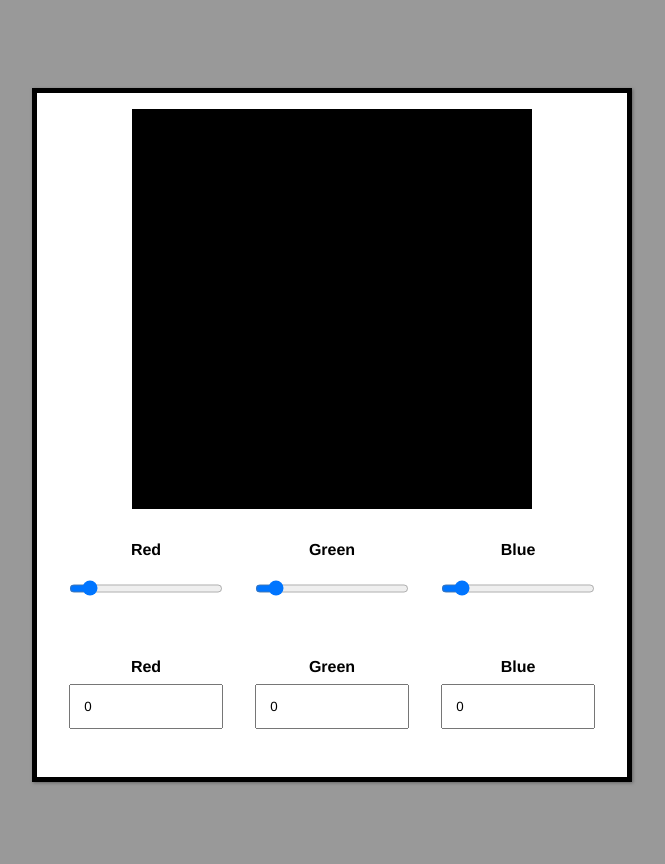
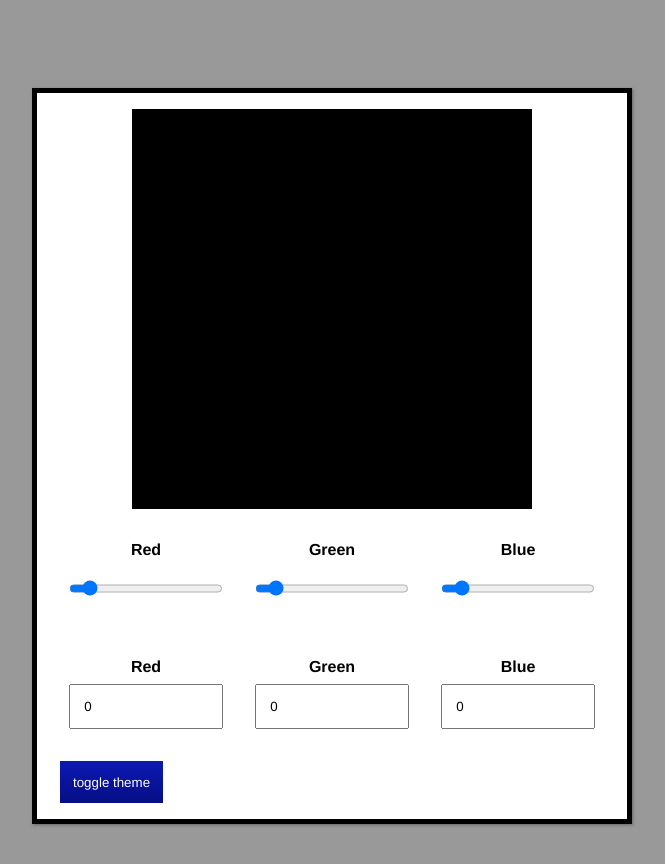
Before and after one commit to KindEni/colourway, a React (Vite) app: page / in a window 1280 px wide. Shown: the top 864 px of the page, without its empty margins (308-973 px from the left). Built offline with nearby package versions, Linux system fonts and the light colour scheme.

Commit message:
added toggle button for theme

```diff
--- a/src/App.tsx
+++ b/src/App.tsx
@@ -7,27 +7,32 @@ import { ColorSliders } from './ColorSliders';
 import { toRGB } from './utilities';
 import { reducer } from './reducer';
 import { ThemeContext } from './theme-context';
+import { useState } from 'react';
 
 import { ColorAdjustment } from './colorAdjustment';
 import { ColorSlider } from './ColorSlider';
 import { ColorInput } from './ColorInput';
 
+
+
 const App = () => {
   const themes = React.useContext(ThemeContext);
+
+  const [theme, toggleTheme] = useState(true)
 
   const [rgb, dispatch] = React.useReducer(reducer, {
     red: 0,
     green: 0,
     blue: 0,
   });
-
   return (
-    <main style={{ borderColor: toRGB(rgb), ...themes.light }}>
+    <main style={theme ? { borderColor: toRGB(rgb), ...themes.light}: { borderColor: toRGB(rgb), ...themes.dark}}>
       <ColorSwatch />
       {/* <ColorInputs {...rgb} /> */}
       {/* <ColorSliders/> */}
       <ColorAdjustment Adjustment={ColorSlider}/>
       <ColorAdjustment Adjustment={ColorInput}/>
+      <button  onClick={() => toggleTheme(!theme)} className="btn">toggle theme</button>
     </main>
   );
 };
--- a/src/style.scss
+++ b/src/style.scss
@@ -91,3 +91,14 @@ main {
     margin: 0em;
   }
 }
+
+
+.btn {
+	background: rgb(6,14,131);
+	background: linear-gradient(0deg, rgba(6,14,131,1) 0%, rgba(12,25,180,1) 100%);
+	border: none;
+	&:hover {
+		background: rgb(0,3,255);
+		background: linear-gradient(0deg, rgba(0,3,255,1) 0%, rgba(2,126,251,1) 100%);
+	}
+}
```
